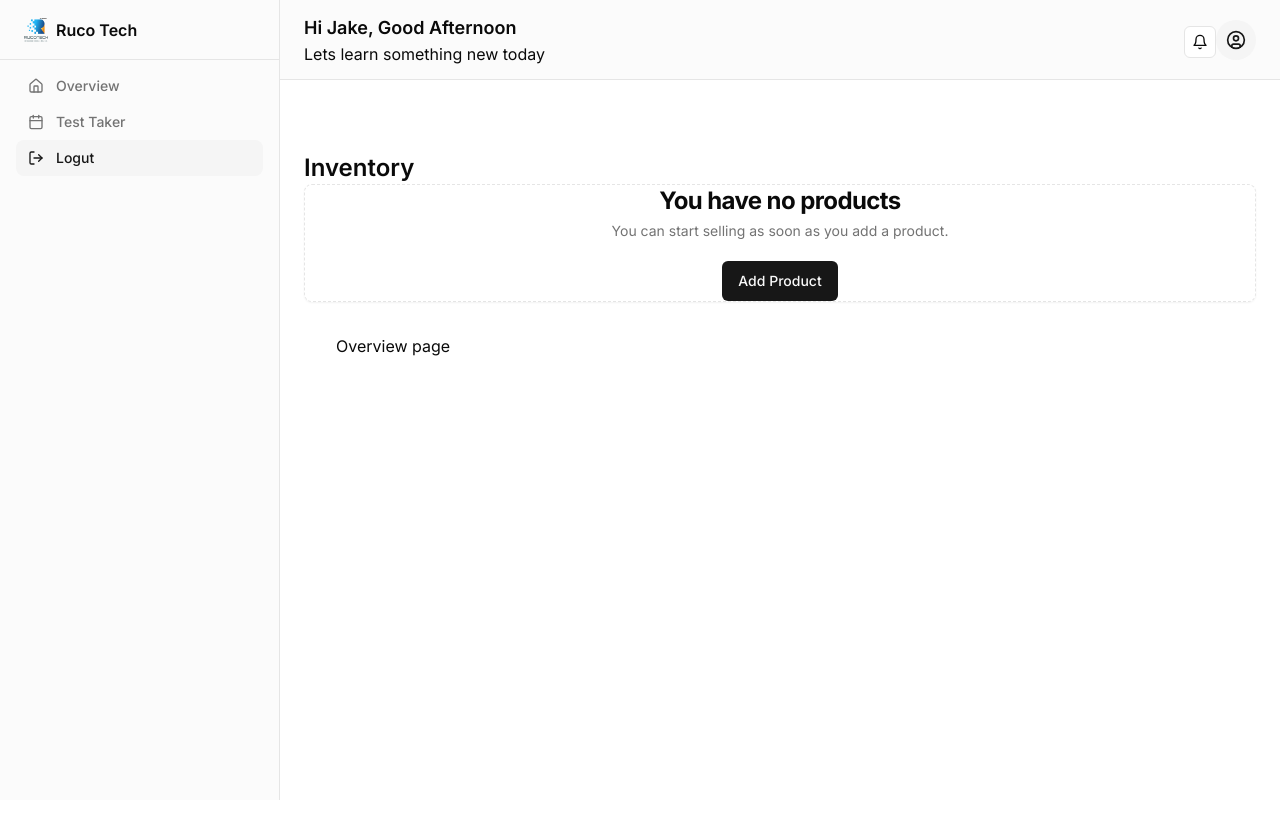
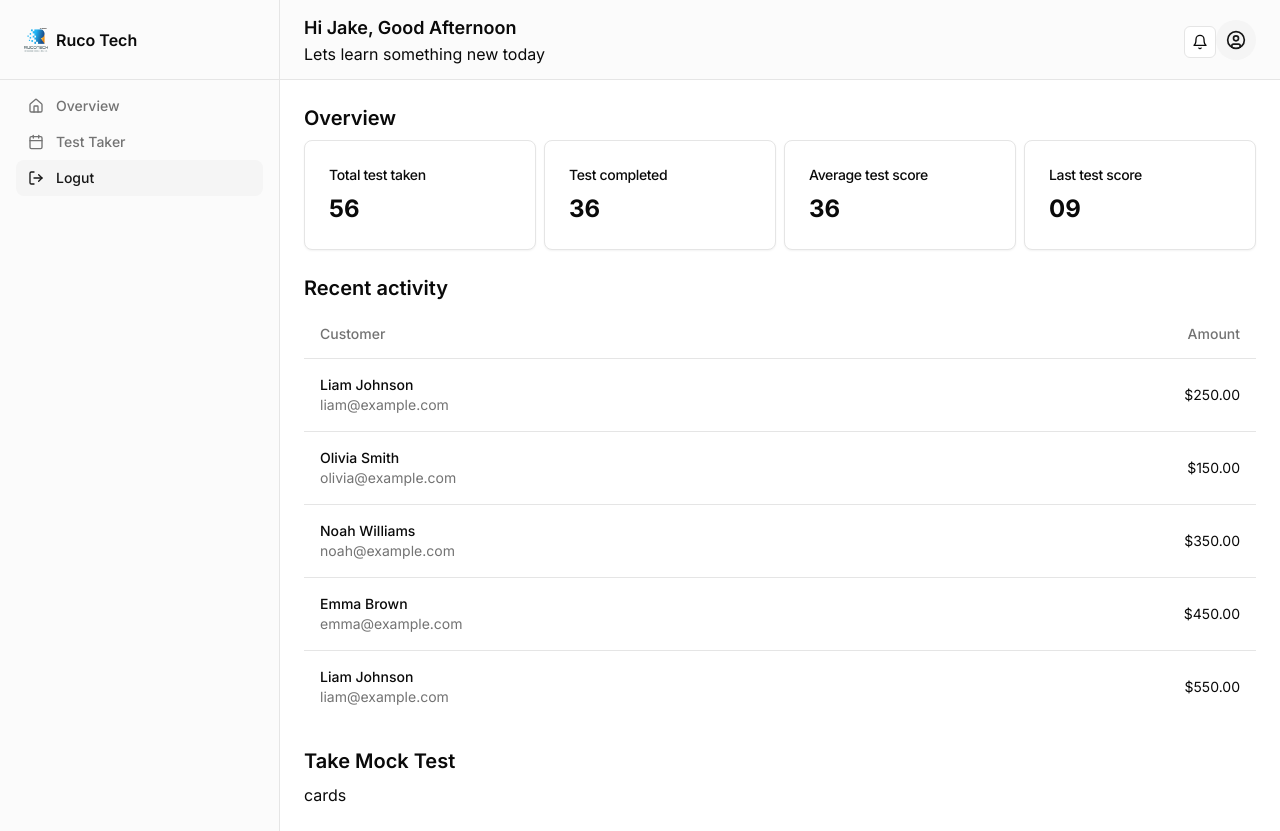
Before and after one commit to afullsnack/apt-test, a Next.js app: page /overview in a window 1280 px wide. Before the commit the page ends 800 px from the top, so only its background shows below. Built offline with nearby package versions, Linux system fonts and the light colour scheme.

Commit message:
refactor: Refacor overview page and dashboard/layout.tsx
- Added table shadcn-ui component

```diff
--- a/src/app/(app)/(dashboard)/layout.tsx
+++ b/src/app/(app)/(dashboard)/layout.tsx
@@ -58,7 +58,7 @@ const DashboardLayout = ({ children }: Args) => (
       <div className="grid min-h-screen w-full md:grid-cols-[220px_1fr] lg:grid-cols-[280px_1fr]">
         <div className="hidden border-r bg-muted/40 md:block">
           <div className="flex h-full max-h-screen flex-col gap-2">
-            <div className="flex h-14 items-center border-b px-4 lg:h-[60px] lg:px-6">
+            <div className="flex h-14 items-center border-b px-4 lg:h-[80px] lg:px-6">
               <Link href="/" className="flex items-center gap-2 font-semibold">
                 <Image src={logo} style={{ aspectRatio: 1 / 1 }} alt="logo" className="h-6 w-6" />
                 <span className="">Ruco Tech</span>
--- a/src/app/(app)/(dashboard)/overview/page.tsx
+++ b/src/app/(app)/(dashboard)/overview/page.tsx
@@ -3,29 +3,179 @@ import { Main, Section, Container } from '@/app/(app)/components/craft'
 import Link from 'next/link'
 
 // import { Badge } from "@/components/ui/badge"
-import { Button } from '@/app/(app)/components/ui/button'
+import { Card, CardTitle, CardHeader, CardContent } from '@/app/(app)/components/ui/card'
+import {
+  Table,
+  TableRow,
+  TableBody,
+  TableCell,
+  TableHead,
+  TableHeader,
+} from '@/app/(app)/components/ui/table'
+import { Badge } from '../../components/ui/badge'
 
 export default function Overview() {
   return (
     <Main className="flex flex-1 flex-col gap-4 p-4 lg:gap-6 lg:p-6">
-      <Section>
+      <Section className="!p-0 grid gap-2">
         <div className="flex items-center">
-          <h1 className="text-lg font-semibold md:text-2xl">Inventory</h1>
+          <h1 className="text-lg font-semibold md:text-xl">Overview</h1>
         </div>
-        <div
-          className="flex flex-1 items-center justify-center rounded-lg border border-dashed shadow-sm"
-          x-chunk="dashboard-02-chunk-1"
-        >
-          <div className="flex flex-col items-center gap-1 text-center">
-            <h3 className="text-2xl font-bold tracking-tight">You have no products</h3>
-            <p className="text-sm text-muted-foreground">
-              You can start selling as soon as you add a product.
-            </p>
-            <Button className="mt-4">Add Product</Button>
-          </div>
+        <Container className="!p-0 grid grid-cols-4 gap-2 w-full flex-1">
+          <Card>
+            <CardHeader className="flex flex-row items-center justify-between space-y-0 pb-2">
+              <CardTitle className="text-sm font-medium">Total test taken</CardTitle>
+            </CardHeader>
+            <CardContent>
+              <div className="text-2xl font-bold">56</div>
+              {/* <p className="text-xs text-muted-foreground">+20.1% from last month</p> */}
+            </CardContent>
+          </Card>
+          <Card>
+            <CardHeader className="flex flex-row items-center justify-between space-y-0 pb-2">
+              <CardTitle className="text-sm font-medium">Test completed</CardTitle>
+            </CardHeader>
+            <CardContent>
+              <div className="text-2xl font-bold">36</div>
+              {/* <p className="text-xs text-muted-foreground">+20.1% from last month</p> */}
+            </CardContent>
+          </Card>
+          <Card>
+            <CardHeader className="flex flex-row items-center justify-between space-y-0 pb-2">
+              <CardTitle className="text-sm font-medium">Average test score</CardTitle>
+            </CardHeader>
+            <CardContent>
+              <div className="text-2xl font-bold">36</div>
+              {/* <p className="text-xs text-muted-foreground">+20.1% from last month</p> */}
+            </CardContent>
+          </Card>
+          <Card>
+            <CardHeader className="flex flex-row items-center justify-between space-y-0 pb-2">
+              <CardTitle className="text-sm font-medium">Last test score</CardTitle>
+            </CardHeader>
+            <CardContent>
+              <div className="text-2xl font-bold">09</div>
+              {/* <p className="text-xs text-muted-foreground">+20.1% from last month</p> */}
+            </CardContent>
+          </Card>
+        </Container>
+      </Section>
+      <Section className="!p-0 grid gap-2">
+        <div className="flex items-center">
+          <h1 className="text-lg font-semibold md:text-xl">Recent activity</h1>
         </div>
-        <Container>
-          <h1>Overview page</h1>
+        <Container className="!p-0 grid w-full flex-1">
+          <Table>
+            <TableHeader>
+              <TableRow>
+                <TableHead>Customer</TableHead>
+                <TableHead className="hidden xl:table-column">Type</TableHead>
+                <TableHead className="hidden xl:table-column">Status</TableHead>
+                <TableHead className="hidden xl:table-column">Date</TableHead>
+                <TableHead className="text-right">Amount</TableHead>
+              </TableRow>
+            </TableHeader>
+            <TableBody>
+              <TableRow>
+                <TableCell>
+                  <div className="font-medium">Liam Johnson</div>
+                  <div className="hidden text-sm text-muted-foreground md:inline">
+                    liam@example.com
+                  </div>
+                </TableCell>
+                <TableCell className="hidden xl:table-column">Sale</TableCell>
+                <TableCell className="hidden xl:table-column">
+                  <Badge className="text-xs" variant="outline">
+                    Approved
+                  </Badge>
+                </TableCell>
+                <TableCell className="hidden md:table-cell lg:hidden xl:table-column">
+                  2023-06-23
+                </TableCell>
+                <TableCell className="text-right">$250.00</TableCell>
+              </TableRow>
+              <TableRow>
+                <TableCell>
+                  <div className="font-medium">Olivia Smith</div>
+                  <div className="hidden text-sm text-muted-foreground md:inline">
+                    olivia@example.com
+                  </div>
+                </TableCell>
+                <TableCell className="hidden xl:table-column">Refund</TableCell>
+                <TableCell className="hidden xl:table-column">
+                  <Badge className="text-xs" variant="outline">
+                    Declined
+                  </Badge>
+                </TableCell>
+                <TableCell className="hidden md:table-cell lg:hidden xl:table-column">
+                  2023-06-24
+                </TableCell>
+                <TableCell className="text-right">$150.00</TableCell>
+              </TableRow>
+              <TableRow>
+                <TableCell>
+                  <div className="font-medium">Noah Williams</div>
+                  <div className="hidden text-sm text-muted-foreground md:inline">
+                    noah@example.com
+                  </div>
+                </TableCell>
+                <TableCell className="hidden xl:table-column">Subscription</TableCell>
+                <TableCell className="hidden xl:table-column">
+                  <Badge className="text-xs" variant="outline">
+                    Approved
+                  </Badge>
+                </TableCell>
+                <TableCell className="hidden md:table-cell lg:hidden xl:table-column">
+                  2023-06-25
+                </TableCell>
+                <TableCell className="text-right">$350.00</TableCell>
+              </TableRow>
+              <TableRow>
+                <TableCell>
+                  <div className="font-medium">Emma Brown</div>
+                  <div className="hidden text-sm text-muted-foreground md:inline">
+                    emma@example.com
+                  </div>
+                </TableCell>
+                <TableCell className="hidden xl:table-column">Sale</TableCell>
+                <TableCell className="hidden xl:table-column">
+                  <Badge className="text-xs" variant="outline">
+                    Approved
+                  </Badge>
+                </TableCell>
+                <TableCell className="hidden md:table-cell lg:hidden xl:table-column">
+                  2023-06-26
+                </TableCell>
+                <TableCell className="text-right">$450.00</TableCell>
+              </TableRow>
+              <TableRow>
+                <TableCell>
+                  <div className="font-medium">Liam Johnson</div>
+                  <div className="hidden text-sm text-muted-foreground md:inline">
+                    liam@example.com
+                  </div>
+                </TableCell>
+                <TableCell className="hidden xl:table-column">Sale</TableCell>
+                <TableCell className="hidden xl:table-column">
+                  <Badge className="text-xs" variant="outline">
+                    Approved
+                  </Badge>
+                </TableCell>
+                <TableCell className="hidden md:table-cell lg:hidden xl:table-column">
+                  2023-06-27
+                </TableCell>
+                <TableCell className="text-right">$550.00</TableCell>
+              </TableRow>
+            </TableBody>
+          </Table>
+        </Container>
+      </Section>
+      <Section className="!p-0 grid gap-2">
+        <div className="flex items-center">
+          <h1 className="text-lg font-semibold md:text-xl">Take Mock Test</h1>
+        </div>
+        <Container className="!p-0 grid w-full flex-1">
+          <h1>cards</h1>
         </Container>
       </Section>
     </Main>
--- /dev/null
+++ b/src/app/(app)/components/ui/table.tsx
@@ -0,0 +1,117 @@
+import * as React from "react"
+
+import { cn } from "src/app/(app)/lib/utils"
+
+const Table = React.forwardRef<
+  HTMLTableElement,
+  React.HTMLAttributes<HTMLTableElement>
+>(({ className, ...props }, ref) => (
+  <div className="relative w-full overflow-auto">
+    <table
+      ref={ref}
+      className={cn("w-full caption-bottom text-sm", className)}
+      {...props}
+    />
+  </div>
+))
+Table.displayName = "Table"
+
+const TableHeader = React.forwardRef<
+  HTMLTableSectionElement,
+  React.HTMLAttributes<HTMLTableSectionElement>
+>(({ className, ...props }, ref) => (
+  <thead ref={ref} className={cn("[&_tr]:border-b", className)} {...props} />
+))
+TableHeader.displayName = "TableHeader"
+
+const TableBody = React.forwardRef<
+  HTMLTableSectionElement,
+  React.HTMLAttributes<HTMLTableSectionElement>
+>(({ className, ...props }, ref) => (
+  <tbody
+    ref={ref}
+    className={cn("[&_tr:last-child]:border-0", className)}
+    {...props}
+  />
+))
+TableBody.displayName = "TableBody"
+
+const TableFooter = React.forwardRef<
+  HTMLTableSectionElement,
+  React.HTMLAttributes<HTMLTableSectionElement>
+>(({ className, ...props }, ref) => (
+  <tfoot
+    ref={ref}
+    className={cn(
+      "border-t bg-muted/50 font-medium [&>tr]:last:border-b-0",
+      className
+    )}
+    {...props}
+  />
+))
+TableFooter.displayName = "TableFooter"
+
+const TableRow = React.forwardRef<
+  HTMLTableRowElement,
+  React.HTMLAttributes<HTMLTableRowElement>
+>(({ className, ...props }, ref) => (
+  <tr
+    ref={ref}
+    className={cn(
+      "border-b transition-colors hover:bg-muted/50 data-[state=selected]:bg-muted",
+      className
+    )}
+    {...props}
+  />
+))
+TableRow.displayName = "TableRow"
+
+const TableHead = React.forwardRef<
+  HTMLTableCellElement,
+  React.ThHTMLAttributes<HTMLTableCellElement>
+>(({ className, ...props }, ref) => (
+  <th
+    ref={ref}
+    className={cn(
+      "h-12 px-4 text-left align-middle font-medium text-muted-foreground [&:has([role=checkbox])]:pr-0",
+      className
+    )}
+    {...props}
+  />
+))
+TableHead.displayName = "TableHead"
+
+const TableCell = React.forwardRef<
+  HTMLTableCellElement,
+  React.TdHTMLAttributes<HTMLTableCellElement>
+>(({ className, ...props }, ref) => (
+  <td
+    ref={ref}
+    className={cn("p-4 align-middle [&:has([role=checkbox])]:pr-0", className)}
+    {...props}
+  />
+))
+TableCell.displayName = "TableCell"
+
+const TableCaption = React.forwardRef<
+  HTMLTableCaptionElement,
+  React.HTMLAttributes<HTMLTableCaptionElement>
+>(({ className, ...props }, ref) => (
+  <caption
+    ref={ref}
+    className={cn("mt-4 text-sm text-muted-foreground", className)}
+    {...props}
+  />
+))
+TableCaption.displayName = "TableCaption"
+
+export {
+  Table,
+  TableHeader,
+  TableBody,
+  TableFooter,
+  TableHead,
+  TableRow,
+  TableCell,
+  TableCaption,
+}
```
